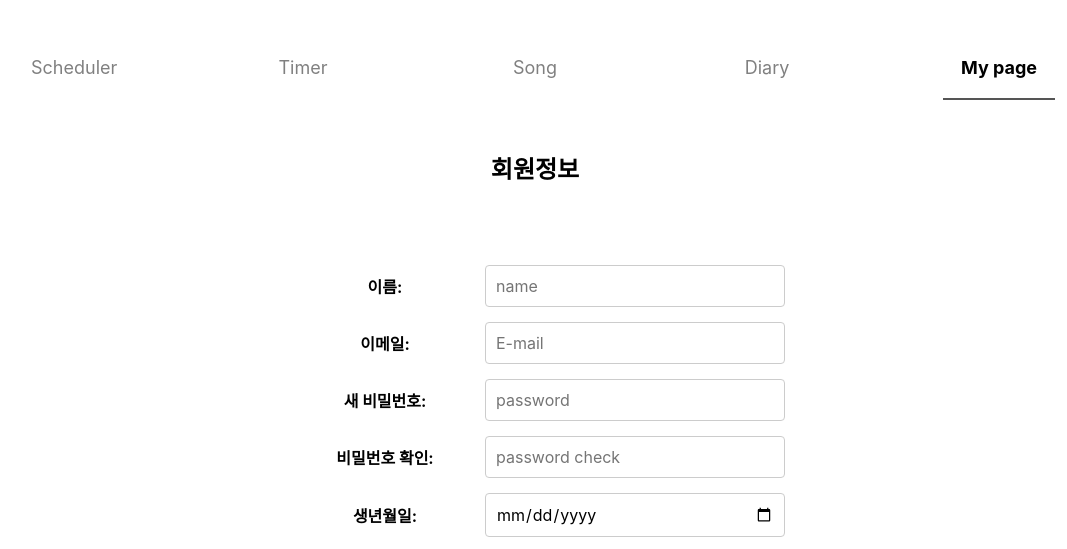
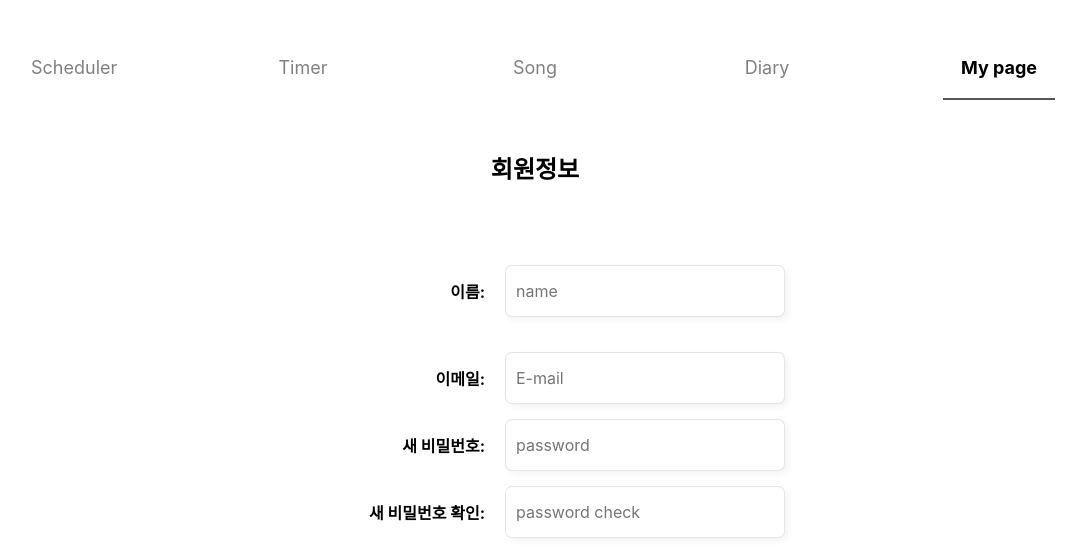
Before and after one commit to kangeunsong/Life-Tracker, a website with bundled scripts: page ows T/infoModify.html in a window 1280 px wide. Shown: the part 188-737 px from the top of the page, without its empty margins (105-1172 px from the left). Built offline with nearby package versions, Linux system fonts and the light colour scheme; a web font is replaced by a local one.

Commit message:
디자인 수정

```diff
--- a/ows T/infoModify.html
+++ b/ows T/infoModify.html
@@ -26,14 +26,18 @@
             width: 200px;
             margin: 0;
             font-weight: bold;
+            text-align: right;
         }
 
         .form-group input {
             flex: 1;
             padding: 10px;
             font-size: 16px;
-            border: 1px solid #ccc;
-            border-radius: 4px;
+            border: 1px solid rgba(0, 0, 0, 0.1);
+            box-shadow: 3px 3px 7px rgba(0, 0, 0, 0.05);
+            border-radius: 7px;
+            height: 30px;
+            margin-left: 20px;
         }
 
         .signup-container {
@@ -86,7 +90,7 @@
         <div class="form-group">
             <p>이름:</p>
             <input type="text" id="name" placeholder="name">
-        </div>
+        </div> <br>
         <div class="form-group">
             <p>이메일:</p>
             <input type="text" id="account" placeholder="E-mail" readonly>
@@ -96,9 +100,9 @@
             <input type="password" id="pw" placeholder="password">
         </div>
         <div class="form-group">
-            <p>비밀번호 확인:</p>
+            <p>새 비밀번호 확인:</p>
             <input type="password" id="pwRE" placeholder="password check">
-        </div>
+        </div> <br>
         <div class="form-group">
             <p>생년월일:</p>
             <input type="date" id="birthday" placeholder="birthday">
```
